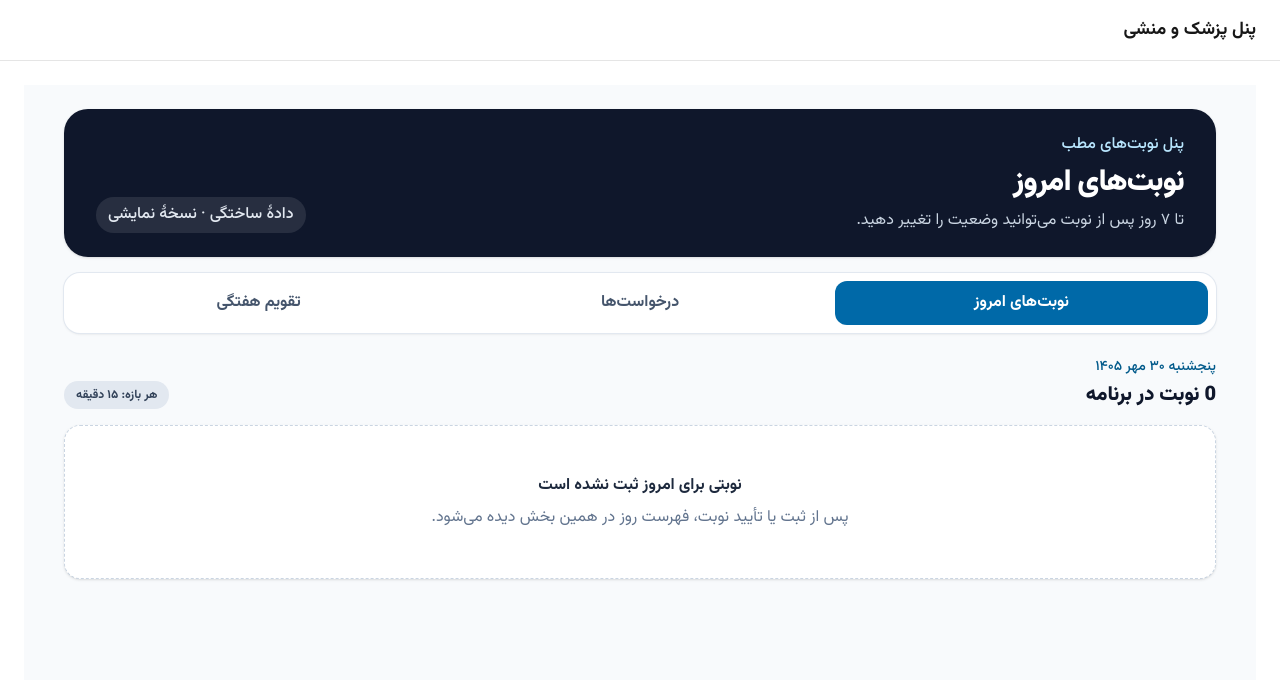
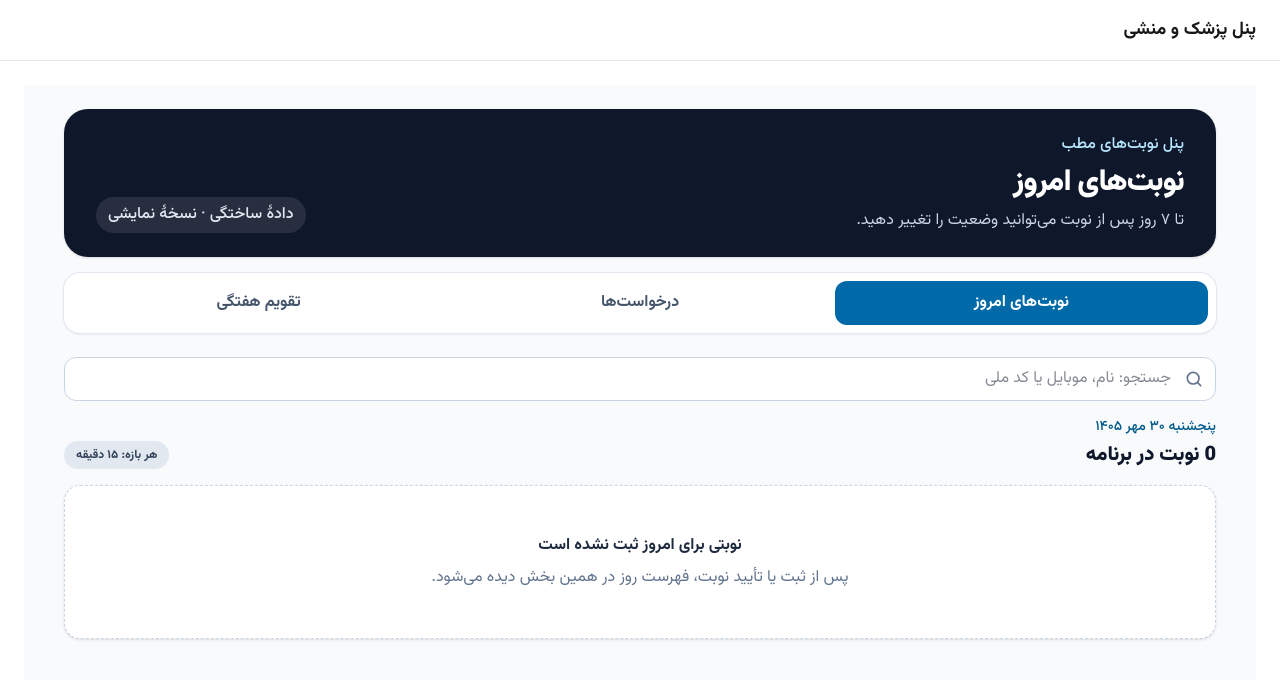
Before and after one commit to sefidgaransaeed-ai/clinic-project, a Next.js app: page /panel/today in a window 1280 px wide. Shown: the top 680 px of the page. Built offline with nearby package versions, Linux system fonts and the light colour scheme.

Commit message:
feat: search box on today page

```diff
--- a/src/modules/appointments/appointments-ui.tsx
+++ b/src/modules/appointments/appointments-ui.tsx
@@ -224,6 +224,9 @@ function DayAppointmentsView() {
   const appointments = dateKey ? getDayAppointments(snapshot, dateKey) : [];
   const highlightFound = appointments.some((appointment) => appointment.id === highlightId);
   const [notice, setNotice] = useState({ message: "", ok: true });
+  const [searchQuery, setSearchQuery] = useState("");
+  const isSearching = hasSearchQuery(searchQuery);
+  const searchResults = useMemo(() => searchAllAppointments(snapshot, searchQuery), [snapshot, searchQuery]);
 
   useEffect(() => {
     if (highlightFound) {
@@ -243,7 +246,10 @@ function DayAppointmentsView() {
 
   return (
     <PanelShell title={isToday ? "نوبت‌های امروز" : "نوبت‌های این روز"} description={dayDescription}>
-      <section aria-labelledby="today-heading">
+      <AppointmentSearchBox value={searchQuery} onChange={setSearchQuery} />
+      {isSearching ? <AppointmentSearchResults results={searchResults} onSelect={() => setSearchQuery("")} /> : null}
+
+      <section aria-labelledby="today-heading" hidden={isSearching}>
         <div className="mb-4 flex flex-wrap items-end justify-between gap-3">
           <div>
             <p className="text-sm font-medium text-sky-800">{dateKey ? formatJalaliShortDate(dateKey) : "در حال آماده‌سازی تاریخ…"}</p>
@@ -803,8 +809,15 @@ function appointmentSearchHref(appointment: AppointmentWithPatient) {
   return `/panel/today?date=${appointmentDateKey(appointment.starts_at)}&appointment=${appointment.id}`;
 }
 
-/** `onSelect` فقط برای نتیجه‌ای صدا زده می‌شود که به صفحهٔ «درخواست‌ها» می‌رود؛ جست‌وجوی همان صفحه با آن بسته می‌شود تا کارتِ برجسته دیده شود. */
+/** نتیجه‌ای که در همین صفحه باز می‌شود و فقط پارامترهای نشانی عوض می‌شوند، نه خودِ صفحه. */
+function opensOnCurrentPage(appointment: AppointmentWithPatient, pathname: string) {
+  return appointmentSearchHref(appointment).startsWith(`${pathname}?`);
+}
+
+/** `onSelect` فقط برای نتیجه‌ای صدا زده می‌شود که در همین صفحه باز می‌شود؛ جست‌وجو با آن بسته می‌شود تا کارتِ برجسته دیده شود. */
 function AppointmentSearchResults({ results, onSelect }: { results: AppointmentWithPatient[]; onSelect?: () => void }) {
+  const pathname = usePathname();
+
   if (results.length === 0) {
     return (
       <div role="status">
@@ -826,7 +839,7 @@ function AppointmentSearchResults({ results, onSelect }: { results: AppointmentW
           <li key={appointment.id}>
             <Link
               href={appointmentSearchHref(appointment)}
-              onClick={appointment.patient_id === null ? onSelect : undefined}
+              onClick={opensOnCurrentPage(appointment, pathname) ? onSelect : undefined}
               className="flex flex-col gap-3 rounded-2xl bg-white p-4 shadow-sm ring-1 ring-slate-200 transition-colors hover:ring-sky-400 focus-visible:outline-2 focus-visible:outline-offset-2 focus-visible:outline-sky-600 sm:flex-row sm:items-center sm:justify-between sm:p-5"
             >
               <div className="min-w-0">
```
